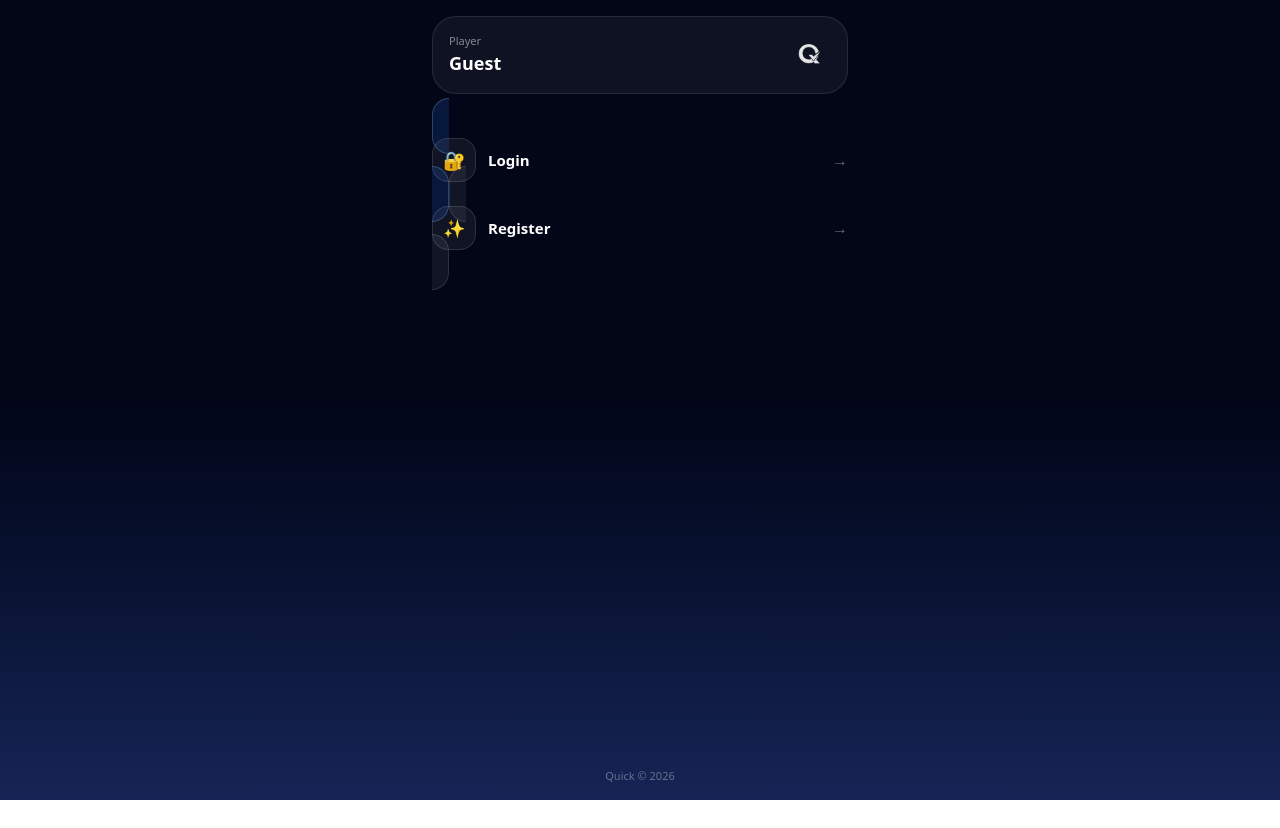
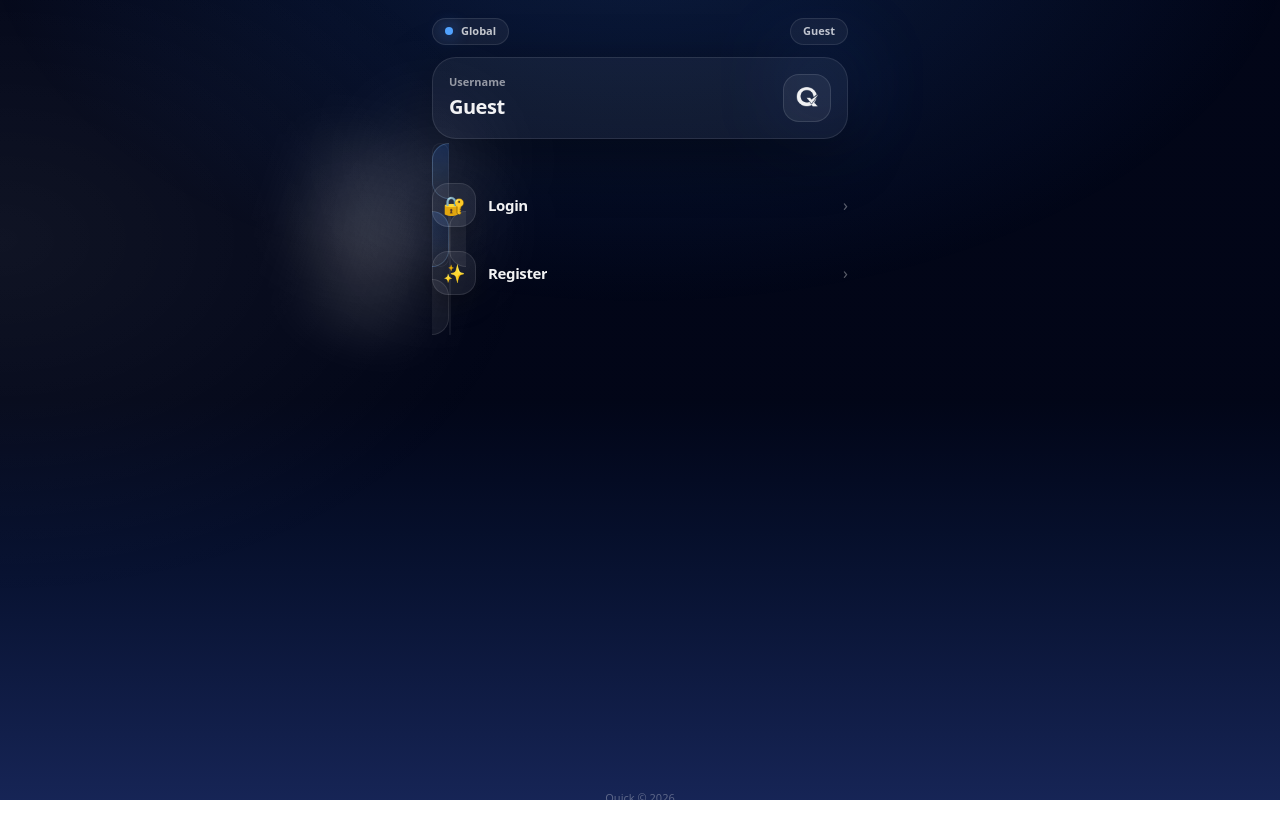
Before and after one commit to quickapp08/quick, a Next.js app: page / in a window 1280 px wide. Before the commit the page ends 800 px from the top, so only its background shows below. Built offline with nearby package versions, Linux system fonts and the light colour scheme; no server answers.

Commit message:
Primpage page change/update7

```diff
--- a/app/page.tsx
+++ b/app/page.tsx
@@ -24,17 +24,25 @@ function cx(...classes: Array<string | false | null | undefined>) {
   return classes.filter(Boolean).join(" ");
 }
 
-/* ---------- UI atoms ---------- */
+/* ---------------- UI (NO deps) ---------------- */
 
-function IconBox({ icon }: { icon: string }) {
+function Pill({ children }: { children: React.ReactNode }) {
   return (
-    <div className="grid h-11 w-11 place-items-center rounded-2xl border border-white/12 bg-white/6 text-[18px]">
-      {icon}
+    <span className="inline-flex items-center gap-2 rounded-full border border-white/10 bg-white/5 px-3 py-1 text-[11px] font-semibold text-white/75">
+      {children}
+    </span>
+  );
+}
+
+function IconBadge({ icon }: { icon: string }) {
+  return (
+    <div className="grid h-11 w-11 place-items-center rounded-2xl border border-white/10 bg-white/6 text-[18px] shadow-[0_10px_25px_rgba(0,0,0,0.28)]">
+      <span className="leading-none">{icon}</span>
     </div>
   );
 }
 
-function MenuCard({
+function Tile({
   title,
   icon,
   href,
@@ -50,56 +58,75 @@ function MenuCard({
   primary?: boolean;
 }) {
   const base =
-    "relative w-full rounded-3xl border px-4 py-4 transition active:scale-[0.98]";
+    "group relative w-full overflow-hidden rounded-3xl border p-4 text-left transition touch-manipulation " +
+    "active:scale-[0.98] active:opacity-95";
 
-  const style = primary
-    ? "border-blue-300/25 bg-blue-500/15 hover:shadow-[0_0_40px_rgba(59,130,246,0.25)]"
-    : "border-white/12 bg-white/6 hover:bg-white/10";
+  const surface = primary
+    ? "border-blue-300/20 bg-gradient-to-b from-blue-500/18 to-white/5 hover:shadow-[0_0_45px_rgba(59,130,246,0.28)]"
+    : "border-white/10 bg-white/6 hover:bg-white/9 hover:border-white/16";
 
-  const content = (
-    <div className="flex items-center justify-between">
-      <div className="flex items-center gap-3">
-        <IconBox icon={icon} />
-        <div className="text-[15px] font-semibold text-white">{title}</div>
-      </div>
-      <div className="text-white/40">→</div>
-
-      {locked && (
-        <div className="absolute right-3 top-3 rounded-full border border-rose-300/20 bg-rose-500/10 px-2 py-0.5 text-[10px] text-rose-100">
-          🔒
-        </div>
-      )}
-    </div>
-  );
-
-  if (href) {
-    return (
-      <Link href={href} className={cx(base, style)}>
-        {content}
-      </Link>
-    );
-  }
-
-  return (
-    <button onClick={onClick} className={cx(base, style)}>
-      {content}
+  return href ? (
+    <Link href={href} className={cx(base, surface)}>
+      <TileInner title={title} icon={icon} locked={locked} />
+    </Link>
+  ) : (
+    <button onClick={onClick} className={cx(base, surface)} type="button">
+      <TileInner title={title} icon={icon} locked={locked} />
     </button>
   );
 }
 
-/* ---------- PAGE ---------- */
+function TileInner({ title, icon, locked }: { title: string; icon: string; locked?: boolean }) {
+  return (
+    <>
+      <div
+        className="pointer-events-none absolute -right-10 -top-10 h-28 w-28 rounded-full bg-white/8 blur-2xl"
+        aria-hidden="true"
+      />
+      <div
+        className={cx(
+          "pointer-events-none absolute -left-40 top-0 h-full w-40 rotate-[18deg]",
+          "bg-gradient-to-r from-transparent via-white/12 to-transparent blur-xl",
+          "transition-transform duration-700 ease-out",
+          "group-hover:translate-x-[520px]"
+        )}
+        aria-hidden="true"
+      />
+      <div className="pointer-events-none absolute inset-0 rounded-3xl ring-1 ring-white/6" aria-hidden="true" />
+
+      {locked ? (
+        <div
+          className="absolute right-3 top-3 inline-flex items-center gap-1 rounded-full border border-rose-300/20 bg-rose-500/10 px-2.5 py-1 text-[10px] font-semibold text-rose-100"
+          aria-hidden="true"
+        >
+          🔒
+        </div>
+      ) : null}
+
+      <div className="relative z-[2] flex items-center justify-between gap-3">
+        <div className="flex min-w-0 items-center gap-3">
+          <IconBadge icon={icon} />
+          {/* always one line */}
+          <div className="min-w-0">
+            <div className="truncate text-[15px] font-extrabold tracking-tight text-white/95">{title}</div>
+          </div>
+        </div>
+        <div className="text-white/35 transition group-hover:text-white/55">›</div>
+      </div>
+    </>
+  );
+}
+
+/* ---------------- PAGE (LOGIC SAME) ---------------- */
 
 export default function HomePage() {
   const router = useRouter();
 
   const [screen, setScreen] = useState<Screen>("welcome");
-  const [user, setUser] = useState<null | { id: string; email?: string | null }>(
-    null
-  );
+  const [user, setUser] = useState<null | { id: string; email?: string | null }>(null);
   const [myStatus, setMyStatus] = useState<MyStatus | null>(null);
   const [msg, setMsg] = useState<string | null>(null);
 
-  /* auth */
   useEffect(() => {
     supabase.auth.getSession().then(({ data }) => {
       const u = data.session?.user ?? null;
@@ -117,12 +144,17 @@ export default function HomePage() {
   }, []);
 
   useEffect(() => {
-    if (user) setScreen("menu");
+    if (user) {
+      setScreen("menu");
+      setMsg(null);
+    }
   }, [user]);
 
-  /* my status */
   useEffect(() => {
-    if (!user) return;
+    if (!user) {
+      setMyStatus(null);
+      return;
+    }
 
     let alive = true;
 
@@ -142,6 +174,8 @@ export default function HomePage() {
     };
   }, [user]);
 
+  const modeLabel = useMemo(() => (user ? "Ranked" : "Guest"), [user]);
+
   const headerName = useMemo(() => {
     if (!user) return "Guest";
     if (myStatus?.ok && myStatus.nickname) return myStatus.nickname;
@@ -152,6 +186,7 @@ export default function HomePage() {
     await supabase.auth.signOut();
     router.refresh();
     setScreen("welcome");
+    setMsg(null);
     setMyStatus(null);
   };
 
@@ -163,31 +198,61 @@ export default function HomePage() {
     router.push("/quick-photo");
   };
 
+  const myOk = myStatus && myStatus.ok === true ? myStatus : null;
+
   return (
-    <main className="min-h-[100svh] bg-gradient-to-b from-slate-950 via-slate-950 to-blue-950 text-white">
-      <div className="mx-auto flex min-h-[100svh] max-w-md flex-col px-4 py-4">
+    <main
+      className="min-h-[100svh] w-full text-white"
+      style={{
+        paddingTop: "max(env(safe-area-inset-top), 14px)",
+        paddingBottom: "max(env(safe-area-inset-bottom), 14px)",
+      }}
+    >
+      {/* Background */}
+      <div className="fixed inset-0 -z-10 bg-gradient-to-b from-slate-950 via-slate-950 to-blue-950" />
+      <div className="fixed inset-0 -z-10 bg-[radial-gradient(1200px_700px_at_50%_-10%,rgba(59,130,246,0.18),transparent_55%)]" />
+      <div className="fixed inset-0 -z-10 bg-[radial-gradient(900px_600px_at_0%_30%,rgba(255,255,255,0.06),transparent_60%)]" />
+
+      <div className="mx-auto flex min-h-[100svh] max-w-md flex-col px-4">
         {/* HEADER */}
-        <header className="rounded-3xl border border-white/10 bg-white/5 p-4">
+        <header className="pt-1">
           <div className="flex items-center justify-between">
-            <div>
-              <div className="text-[11px] text-white/50">Player</div>
-              <div className="text-[18px] font-extrabold">{headerName}</div>
+            <Pill>
+              <span className="h-2 w-2 rounded-full bg-blue-400 shadow-[0_0_16px_rgba(59,130,246,0.95)]" />
+              Global
+            </Pill>
 
-              {myStatus?.ok && (
-                <div className="mt-1 flex gap-2 text-[11px] text-white/70">
-                  <span>🌍 #{myStatus.world_rank ?? "—"}</span>
-                  <span>⚡ {myStatus.total_points} pts</span>
+            <Pill>{modeLabel}</Pill>
+          </div>
+
+          <div className="mt-3 rounded-3xl border border-white/10 bg-white/5 p-4 shadow-[0_18px_55px_rgba(0,0,0,0.38)]">
+            <div className="flex items-center justify-between gap-3">
+              <div className="min-w-0">
+                <div className="text-[11px] font-semibold text-white/55">Username</div>
+                <div className="mt-0.5 truncate text-[20px] font-extrabold tracking-tight text-white/95">
+                  {headerName}
                 </div>
-              )}
+
+                {user ? (
+                  myOk ? (
+                    <div className="mt-2 flex flex-wrap gap-2">
+                      <Pill>🌍 #{myOk.world_rank ?? "—"}</Pill>
+                      <Pill>⚡ {myOk.total_points} pts</Pill>
+                    </div>
+                  ) : (
+                    <div className="mt-2 text-[11px] text-white/45">Loading…</div>
+                  )
+                ) : null}
+              </div>
+
+              {/* Brand logo - NOT avatar looking */}
+              <div className="shrink-0">
+                <div className="relative grid h-12 w-12 place-items-center rounded-2xl border border-white/12 bg-white/6">
+                  <div className="pointer-events-none absolute -right-6 -top-6 h-16 w-16 rounded-full bg-blue-500/18 blur-2xl" />
+                  <Image src="/quick-logo.png" alt="Quick" width={44} height={44} className="opacity-95" />
+                </div>
+              </div>
             </div>
-
-            <Image
-              src="/quick-logo.png"
-              alt="Quick"
-              width={44}
-              height={44}
-              className="opacity-90"
-            />
           </div>
         </header>
 
@@ -195,76 +260,69 @@ export default function HomePage() {
         <section className="mt-5 space-y-3">
           {screen === "welcome" ? (
             <>
-              <MenuCard title="Login" icon="🔐" href="/auth?mode=login" primary />
-              <MenuCard
-                title="Register"
-                icon="✨"
-                href="/auth?mode=register"
-              />
+              <Tile title="Login" icon="🔐" href="/auth?mode=login" primary />
+              <Tile title="Register" icon="✨" href="/auth?mode=register" />
             </>
           ) : (
             <>
-              {/* QUICK MODES */}
+              {/* Modes */}
               <div className="grid grid-cols-2 gap-3">
-                <MenuCard
-                  title="Word Quick"
-                  icon="⌨️"
-                  href="/quick-word"
-                  primary
-                />
-                <MenuCard
-                  title="Photo Quick"
-                  icon="📸"
-                  onClick={openPhoto}
-                  locked={!user}
-                />
+                <Tile title="Word Quick" icon="⌨️" href="/quick-word" primary />
+                {user ? (
+                  <Tile title="Photo Quick" icon="📸" onClick={() => router.push("/quick-photo")} />
+                ) : (
+                  <Tile title="Photo Quick" icon="📸" onClick={openPhoto} locked />
+                )}
               </div>
 
-              {/* SOCIAL / EXTRA */}
+              {/* Social */}
               <div className="grid grid-cols-2 gap-3">
-                <MenuCard
-                  title="Create Own"
-                  icon="👥"
-                  locked
-                />
-                <MenuCard
-                  title="Tournaments"
-                  icon="🏟️"
-                  locked
-                />
+                <Tile title="Create Own" icon="👥" onClick={() => {}} locked />
+                <Tile title="Tournaments" icon="🏟️" onClick={() => {}} locked />
               </div>
 
-              {/* META */}
+              {/* Meta */}
               <div className="grid grid-cols-2 gap-3">
-                <MenuCard
-                  title="Leaderboard"
-                  icon="🏆"
-                  href="/leaderboard"
-                />
-                <MenuCard
-                  title="Settings"
-                  icon="⚙️"
-                  href="/settings"
-                />
+                <Tile title="Leaderboard" icon="🏆" href="/leaderboard" />
+                <Tile title="Settings" icon="⚙️" href="/settings" />
               </div>
 
               <button
                 onClick={logout}
-                className="mt-3 w-full rounded-2xl border border-white/12 bg-white/6 py-3 text-[13px] text-white/80 hover:bg-white/10"
+                className={cx(
+                  "mt-3 w-full rounded-2xl border border-white/10 bg-white/6 px-4 py-3",
+                  "text-[13px] font-semibold text-white/75 transition",
+                  "hover:bg-white/10 active:scale-[0.98]"
+                )}
+                type="button"
               >
-                Logout
+                ⎋ Logout
               </button>
 
-              {msg && (
-                <div className="rounded-2xl border border-rose-400/25 bg-rose-500/10 p-3 text-[12px]">
+              {msg ? (
+                <div className="rounded-2xl border border-rose-400/25 bg-rose-500/10 p-3 text-[12px] text-white/90">
                   {msg}
+                  <div className="mt-3 flex gap-2">
+                    <Link
+                      href="/auth?mode=login"
+                      className="rounded-xl border border-white/12 bg-white/6 px-3 py-2 text-[12px] text-white/85 transition hover:bg-white/10 active:scale-[0.98]"
+                    >
+                      Login
+                    </Link>
+                    <Link
+                      href="/auth?mode=register"
+                      className="rounded-xl border border-white/12 bg-white/6 px-3 py-2 text-[12px] text-white/85 transition hover:bg-white/10 active:scale-[0.98]"
+                    >
+                      Register
+                    </Link>
+                  </div>
                 </div>
-              )}
+              ) : null}
             </>
           )}
         </section>
 
-        <footer className="mt-auto pt-6 text-center text-[11px] text-white/35">
+        <footer className="mt-auto pb-2 pt-6 text-center text-[11px] text-white/30">
           Quick © {new Date().getFullYear()}
         </footer>
       </div>
```
